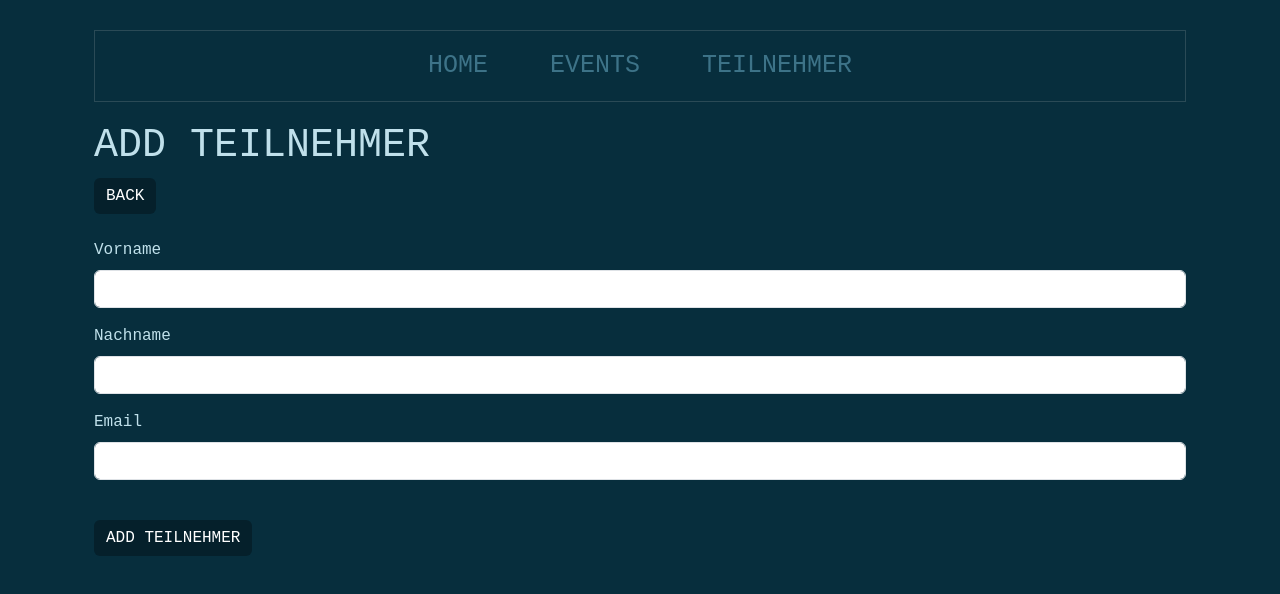
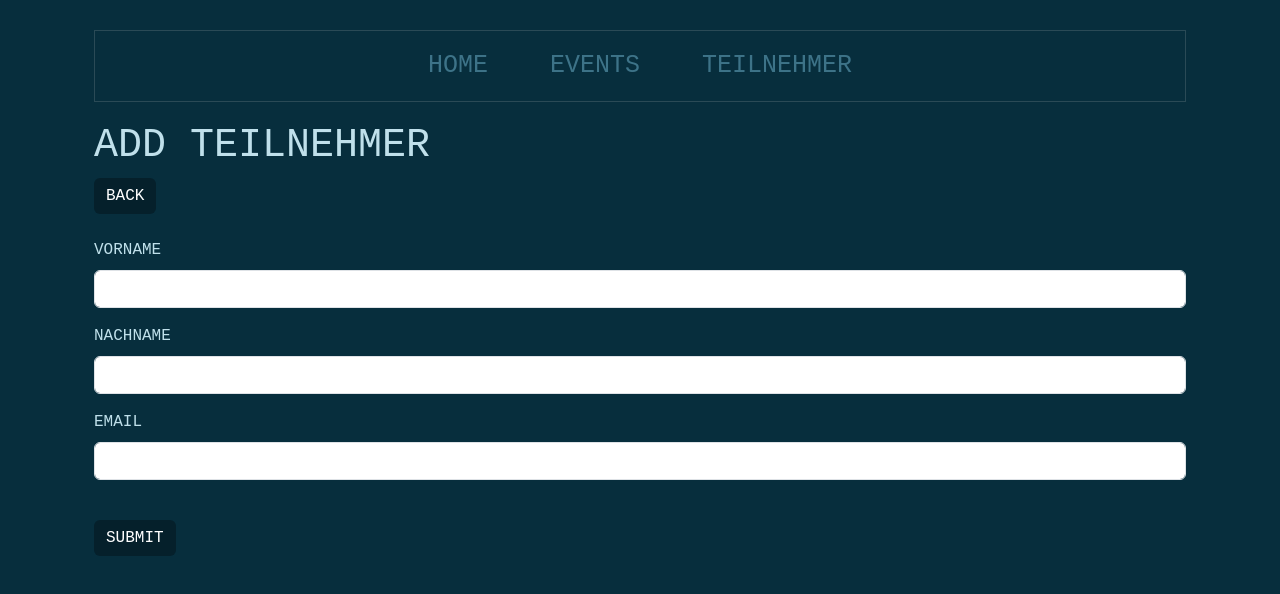
Before and after one commit to shajiranraveendran/LinkUp, a SvelteKit app: page /teilnehmer/create in a window 1280 px wide. Shown: the top 594 px of the page. Built offline with nearby package versions, Linux system fonts and the light colour scheme.

Commit message:
Components 3/5 - TeilnehmerForm (FIXED)

```diff
--- a/src/lib/components/TeilnehmerForm.svelte
+++ b/src/lib/components/TeilnehmerForm.svelte
@@ -1,7 +1,5 @@
 <!-- SCRIPT -->
 <script>
-    let { teilnehmer } = $props();
-
     function output() {
         alert("Danke für die Teilnahme!");
     }
@@ -10,35 +8,19 @@
 
 <!-- HTML -->
 <!-- FORM -->
-<form onsubmit={output}>
+<form method="POST" action="?/create">
     <div class="mb-3">
-        <label class="form-label" for="">VORNAME:</label>
-        <input
-            class="form-control"
-            type="text"
-            bind:value={teilnehmer.vorname}
-        />
+        <label for="" class="form-label">VORNAME</label>
+        <input name="vorname" class="form-control" type="text" required />
     </div>
-
     <div class="mb-3">
-        <label class="form-label" for="">NACHNAME:</label>
-        <input
-            class="form-control"
-            type="text"
-            bind:value={teilnehmer.nachname}
-        />
+        <label for="" class="form-label">NACHNAME</label>
+        <input name="nachname" class="form-control" type="text" required />
     </div>
-
-    <div class="mb-5">
-        <label class="form-label" for="">EMAIL:</label>
-        <input
-            class="form-control"
-            type="email"
-            bind:value={teilnehmer.email}
-        />
+    <div class="mb-3">
+        <label for="" class="form-label">EMAIL</label>
+        <input name="email" class="form-control" type="email" required />
     </div>
-
-    <div class="mb-3">
-        <button class="btn btn-primary" type="submit">SPEICHERN</button>
-    </div>
+    <br />
+    <button type="submit" class="btn btn-primary">SUBMIT</button>
 </form>
--- a/src/routes/teilnehmer/create/+page.server.js
+++ b/src/routes/teilnehmer/create/+page.server.js
@@ -1,6 +1,4 @@
 import { createTeilnehmer } from '$lib/db.js';
-import { redirect } from '@sveltejs/kit';
-
 
 // TEILNEHMER ERSTELLEN
 export const actions = {
@@ -14,7 +12,8 @@ export const actions = {
 
         try {
             await createTeilnehmer(person);
-            return redirect(303, '/teilnehmer');
+            // Return success flag and participant's data
+            return { success: true, vorname: person.vorname, nachname: person.nachname };
         } catch (error) {
             return { success: false };
         }
--- a/src/routes/teilnehmer/create/+page.svelte
+++ b/src/routes/teilnehmer/create/+page.svelte
@@ -1,5 +1,7 @@
 <!-- SCRIPT -->
 <script>
+    import TeilnehmerForm from "$lib/components/TeilnehmerForm.svelte";
+
     let { form } = $props();
 </script>
 
@@ -11,26 +13,11 @@
 <a href="/teilnehmer" class="btn btn-primary" role="button">BACK</a><br /><br />
 
 <!-- TEILNEHMER FORM -->
-<form method="POST" action="?/create">
-    <div class="mb-3">
-        <label for="" class="form-label">Vorname</label>
-        <input name="vorname" class="form-control" type="text" required />
-    </div>
-    <div class="mb-3">
-        <label for="" class="form-label">Nachname</label>
-        <input name="nachname" class="form-control" type="text" required />
-    </div>
-    <div class="mb-3">
-        <label for="" class="form-label">Email</label>
-        <input name="email" class="form-control" type="email" required />
-    </div>
-    <br />
-    <button type="submit" class="btn btn-primary">ADD TEILNEHMER</button>
-</form>
+<TeilnehmerForm { form }></TeilnehmerForm>
 
 <!-- MESSAGE -->
 {#if form?.success}
     <div class="alert alert-success mt-3">
-        Teilnehmer {form.vorname} {form.nachname} erfolgreich erstellt!
+        Teilnehmer: {form.vorname} {form.nachname} erfolgreich erstellt!
     </div>
 {/if}
```
